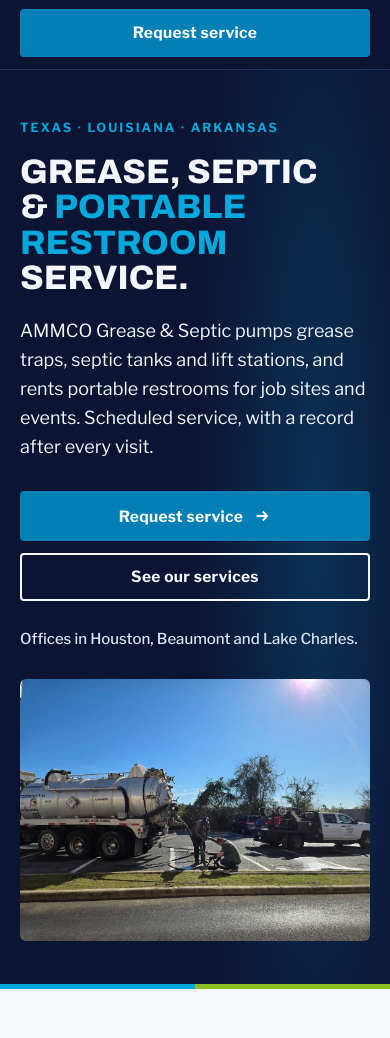
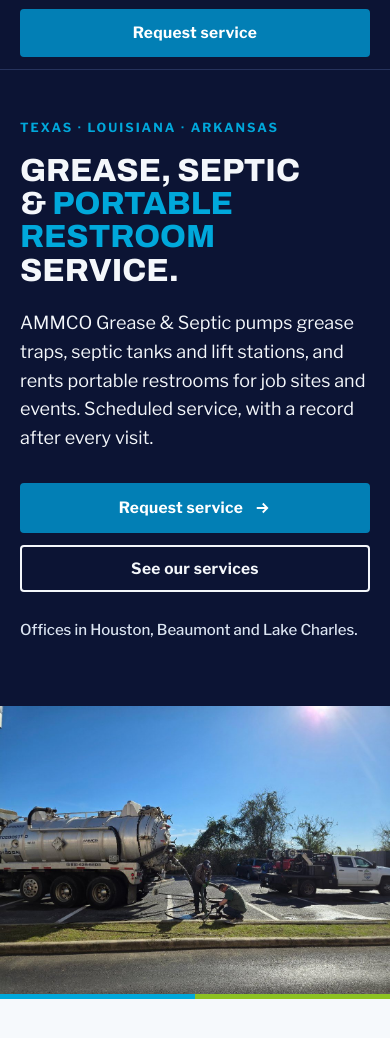
Before and after one commit to Davis300300/ammco-grease-septic, a plain HTML site: page index.html in a window 390 px wide. Shown: the part 57-1095 px from the top of the page. Drawn offline with nearby package versions, Linux system fonts and the light colour scheme.

Commit message:
Full-bleed hero photo
Co-Authored-By: Claude Fable 5.2 <noreply@anthropic.com>

```diff
--- a/assets/site.css
+++ b/assets/site.css
@@ -69,8 +69,13 @@ p{margin:0}
 .hero::before{content:"";position:absolute;right:-12%;top:-30%;width:62%;height:160%;background:radial-gradient(closest-side,rgba(0,168,219,.20),rgba(0,168,219,0));pointer-events:none}
 .hero::after{content:"";position:absolute;inset:auto 0 0 0;height:5px;background:linear-gradient(90deg,var(--blue-bright) 0 50%,var(--green) 50% 100%)}
 .hero .wrap{position:relative;display:grid;gap:clamp(28px,5vw,64px);align-items:center}
-.hero.has-photo .wrap{grid-template-columns:minmax(0,.9fr) minmax(0,1.1fr)}
-.hero.has-photo h1{font-size:clamp(34px,4.3vw,56px)}
+.hero.has-photo{min-height:min(680px,82vh);display:grid;align-items:center}
+.hero.has-photo::before{display:none}
+.hero.has-photo .wrap{position:static;width:100%}
+.hero.has-photo .hero-copy{position:relative;z-index:1;max-width:41%}
+.hero.has-photo h1{font-size:clamp(32px,3.9vw,54px)}
+.hero.has-photo .hero-photo{position:absolute;top:0;bottom:5px;right:0;width:57%;aspect-ratio:auto;border-radius:0}
+.hero.has-photo .hero-photo::after{content:"";position:absolute;inset:0;background:linear-gradient(90deg,var(--ink) 0%,rgba(12,20,52,.55) 12%,rgba(12,20,52,0) 34%)}
 .hero-copy{max-width:820px}
 .hero .eyebrow{color:var(--blue-bright)}
 .hero h1{margin-top:16px}
@@ -84,7 +89,10 @@ p{margin:0}
 .page-hero{padding-block:clamp(40px,5vw,72px)}
 .page-hero h1{font-size:clamp(32px,4.6vw,54px)}
 @media (max-width:860px){
-  .hero.has-photo .wrap{grid-template-columns:1fr}
+  .hero.has-photo{display:block;min-height:0;padding-bottom:0}
+  .hero.has-photo .hero-copy{max-width:none}
+  .hero.has-photo .hero-photo{position:relative;width:auto;bottom:auto;aspect-ratio:4/3;margin:36px calc(-1 * var(--gutter)) 0}
+  .hero.has-photo .hero-photo::after{display:none}
   .hero-actions .btn{flex:1 1 220px}
 }
 
```
